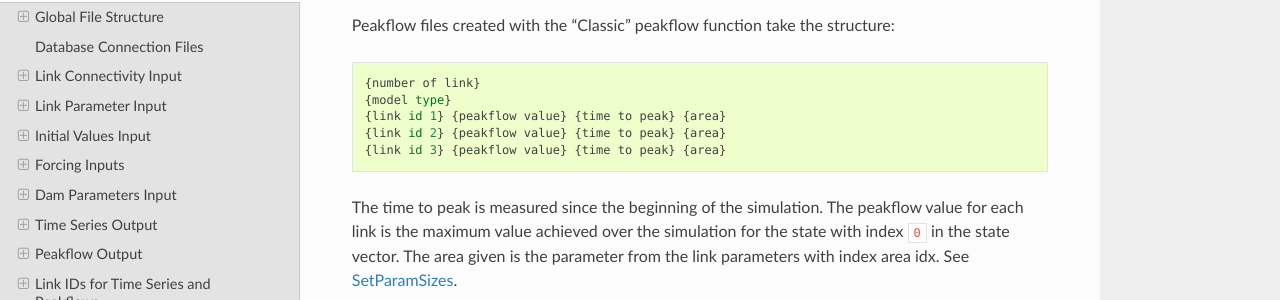
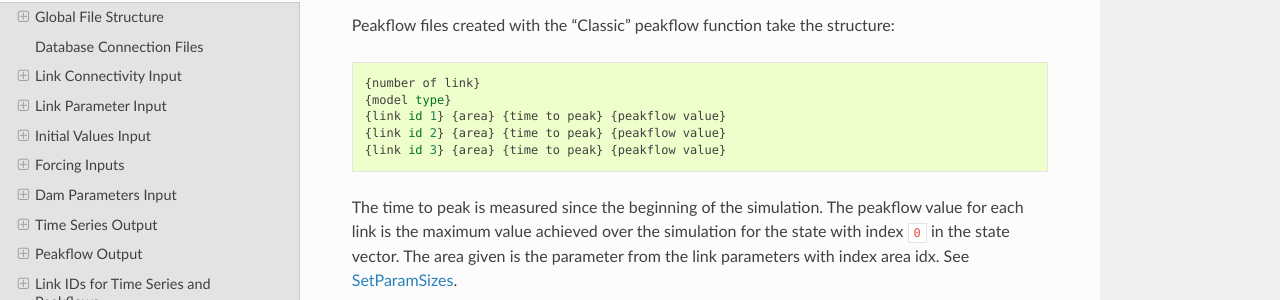
Before and after one commit to njadid/asynch_py, a Sphinx documentation site: the page built from docs/input_output.rst, in a window 1280 px wide and 900 px high, scrolled down 25980 px. Shown: the part 151-451 px from the top of the window. Built offline with Sphinx 7.4.7 and the Read the Docs theme 2.0.0, drawn with Linux system fonts in a browser that asks for light colours.

```diff
--- a/docs/input_output.rst
+++ b/docs/input_output.rst
@@ -1030,9 +1030,9 @@ Peakflow files created with the "Classic" peakflow function take the structure:
 
   {number of link}
   {model type}
-  {link id 1} {peakflow value} {time to peak} {area}
-  {link id 2} {peakflow value} {time to peak} {area}
-  {link id 3} {peakflow value} {time to peak} {area}
+  {link id 1} {area} {time to peak} {peakflow value}
+  {link id 2} {area} {time to peak} {peakflow value}
+  {link id 3} {area} {time to peak} {peakflow value}
 
 The time to peak is measured since the beginning of the simulation. The peakflow value for each link is the maximum value achieved over the simulation for the state with index ``0`` in the state vector. The area given is the parameter from the link parameters with index area idx. See :ref:`SetParamSizes`.
 
```
